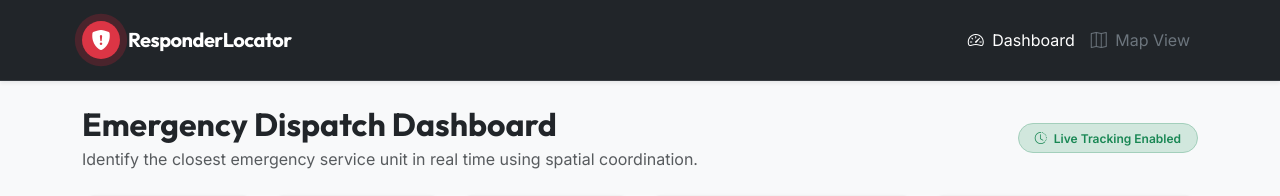
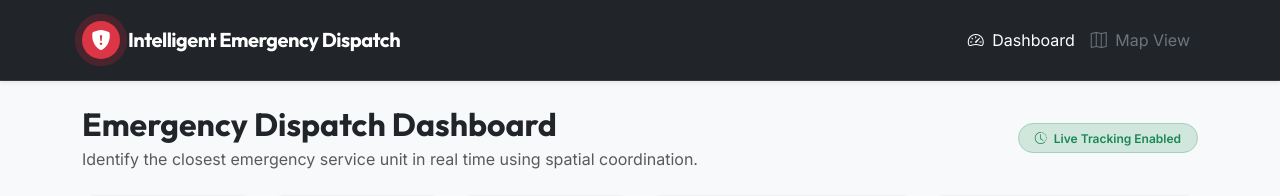
Before and after one commit to prateek-kalwar-95/emergency-locator, a Django app: page / in a window 1280 px wide. Shown: the top 196 px of the page. Run offline with Django 5.2, Linux system fonts and the light colour scheme; data that the repository does not hold is empty.

Commit message:
Rename system to Intelligent Emergency Dispatch

```diff
--- a/locator/views.py
+++ b/locator/views.py
@@ -11,7 +11,7 @@ from locator import services
 @ensure_csrf_cookie
 def home(request):
     """
-    Renders the Emergency Response Locator dashboard homepage.
+    Renders the Intelligent Emergency Dispatch dashboard homepage.
     """
     ambulances = ServiceUnit.objects.filter(unit_type='Ambulance').count()
     fire_stations = ServiceUnit.objects.filter(unit_type='Fire').count()
--- a/static/js/app.js
+++ b/static/js/app.js
@@ -1,4 +1,4 @@
-// Emergency Response Locator - Client Application Script
+// Intelligent Emergency Dispatch - Client Application Script
 
 document.addEventListener('DOMContentLoaded', () => {
     // ----------------------------------------------------
--- a/templates/base.html
+++ b/templates/base.html
@@ -3,7 +3,7 @@
 <head>
     <meta charset="UTF-8">
     <meta name="viewport" content="width=device-width, initial-scale=1.0">
-    <title>{% block title %}Emergency Response Locator{% endblock %}</title>
+    <title>{% block title %}Intelligent Emergency Dispatch{% endblock %}</title>
 
     <!-- Google Fonts -->
     <link rel="preconnect" href="https://fonts.googleapis.com">
@@ -34,7 +34,7 @@
                     <span class="bg-danger text-white rounded-circle p-2 d-flex align-items-center justify-content-center me-2 animate-pulse" style="width: 38px; height: 38px;">
                         <i class="bi bi-shield-fill-exclamation text-white"></i>
                     </span>
-                    <span class="fw-bold tracking-tight font-outfit text-white">ResponderLocator</span>
+                    <span class="fw-bold tracking-tight font-outfit text-white">Intelligent Emergency Dispatch</span>
                 </a>
                 <button class="navbar-toggler" type="button" data-bs-toggle="collapse" data-bs-target="#navbarCollapse" aria-controls="navbarCollapse" aria-expanded="false" aria-label="Toggle navigation">
                     <span class="navbar-toggler-icon"></span>
@@ -68,7 +68,7 @@
     <footer class="footer mt-auto py-3 bg-dark border-top border-secondary border-opacity-25">
         <div class="container text-center">
             <span class="text-muted font-inter small">
-                &copy; 2026 Emergency Response Dispatch System. Kolkata Control Center. All Rights Reserved.
+                &copy; 2026 Intelligent Emergency Dispatch. Kolkata Control Center. All Rights Reserved.
             </span>
         </div>
     </footer>
--- a/templates/home.html
+++ b/templates/home.html
@@ -1,7 +1,7 @@
 {% extends 'base.html' %}
 {% load static %}
 
-{% block title %}Emergency Response Locator - Dashboard{% endblock %}
+{% block title %}Intelligent Emergency Dispatch - Dashboard{% endblock %}
 
 {% block content %}
 <div class="row g-4 mb-4">
```
Also changed, not shown: README.md.
